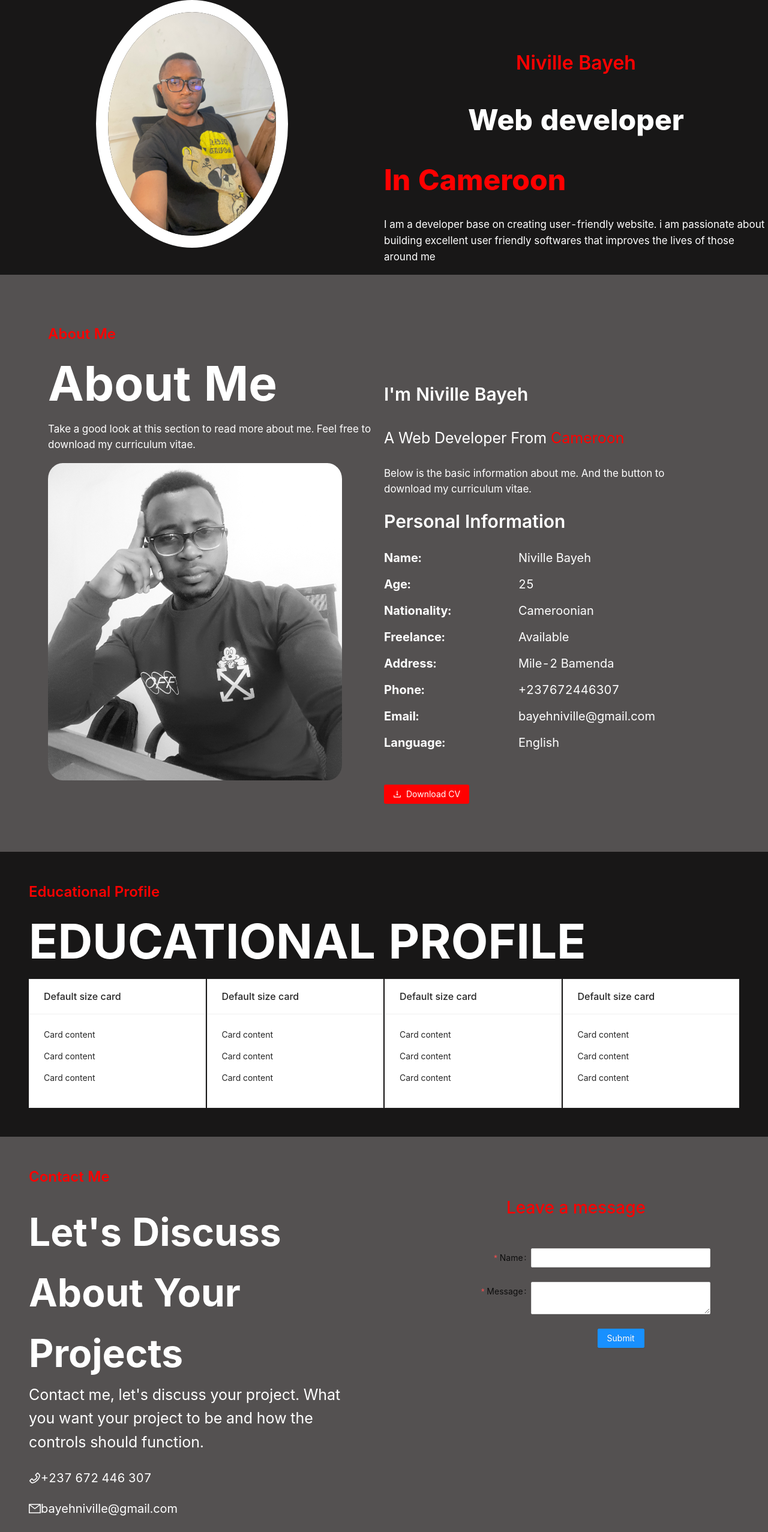
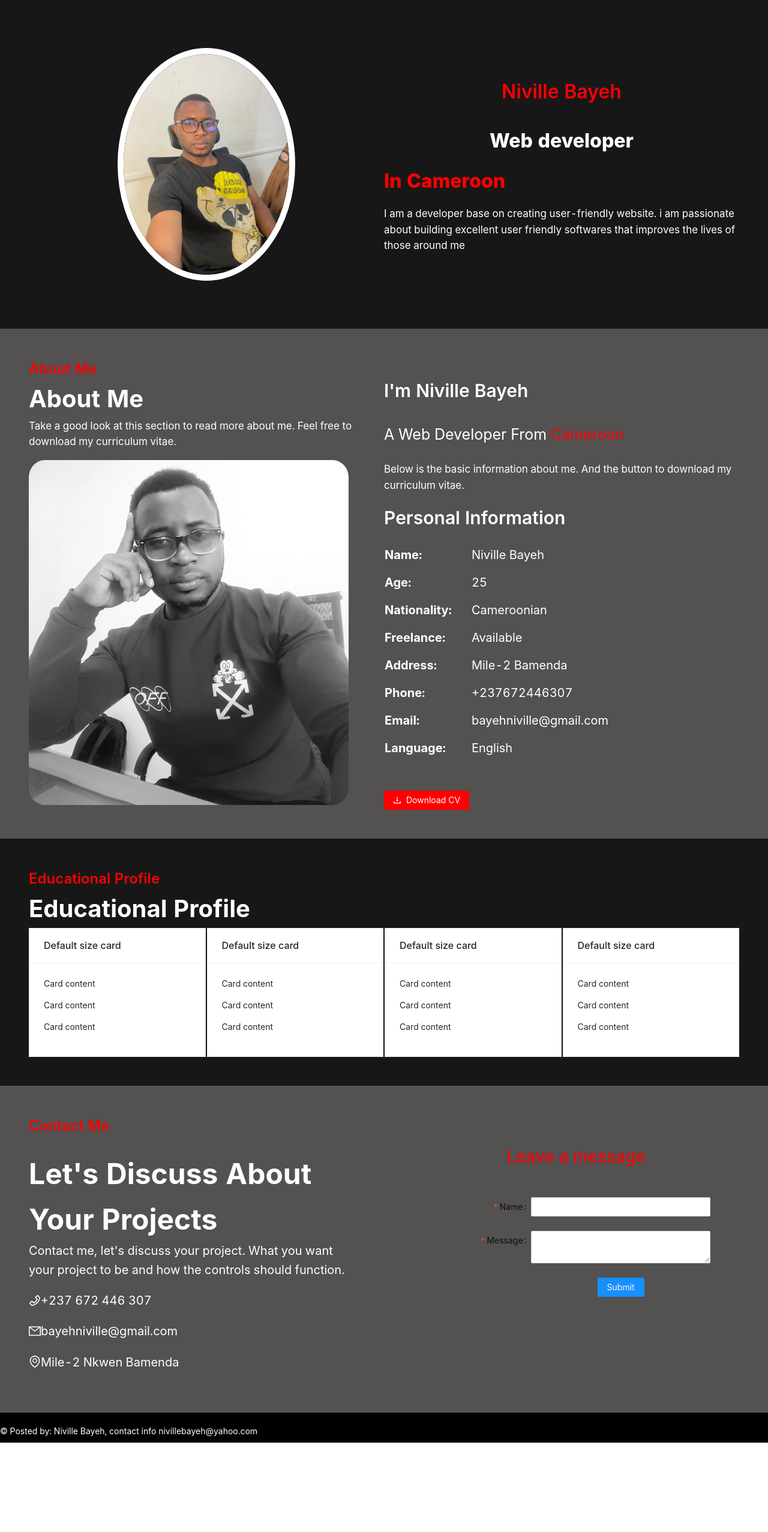
Before and after one commit to Niville-Bayeh/Portfolio, a React (Create React App) app: page / in a window 1280 px wide. Shown: the top 2554 px of the page at 60% size. After the commit the page ends 2405 px from the top, so only its background shows below. Built offline with nearby package versions, Linux system fonts and the light colour scheme.

Commit message:
Added the footer

```diff
--- a/src/App.css
+++ b/src/App.css
@@ -11,6 +11,6 @@
   flex-direction: column;
   align-items: center;
   justify-content: center;
-  font-size: calc(10px + 2vmin);
+  font-size: 4px;
   color: white;
 }
--- a/src/pages/about/about.css
+++ b/src/pages/about/about.css
@@ -1,24 +1,12 @@
-*{
-    margin: 0;
-    padding: 0;
-    box-sizing: border-box;
+.about__me{
+    background-color: rgb(84, 81, 81);
+    padding: 3rem;
 }
 
-.about__me{
-    background-color: rgb(84, 81, 81);
-    padding: 5rem;
-}
 
-.about_left{
-    padding-right: 1rem;
-}
-
-.about_right{
-    padding-right: 1rem;
-}
 
 .contact{
-    margin-top: 6rem;
+    margin-top: 2rem;
 }
 .sm-title{
     color: red;
@@ -29,7 +17,7 @@
 
 }
 .lg-title{
-    font-size: 5rem;
+    font-size: 2.5rem;
     color: #fff;
     font-weight: 700;
     margin-top: 0px;
@@ -43,15 +31,11 @@
     width: 90%;
     border-radius: 5%;
     overflow: hidden;
-    align-items: center;
-    text-align: center;
-    align-content: center;
 
 }
 .a-name{
     color: #fff;
     font-size: 30px;
-    margin-top: 3px;
     font-weight: 600;
 }
 .a-job{
@@ -84,5 +68,5 @@ table{
 }
 
 th{
-    padding-right: 7rem;
+    padding-right: 2rem;
 }
--- a/src/pages/contact/Contact.js
+++ b/src/pages/contact/Contact.js
@@ -34,13 +34,13 @@ function Contact() {
               </p>
             </section>
             <div className="iconsection">
-              <p className="icon-text mb-0">
+              <p className="icon-text">
                 <MailOutlined />
                 bayehniville@gmail.com
               </p>
             </div>
             <section className="iconsection">
-              <p className="icon-text mb-0">
+              <p className="icon-text">
                 <EnvironmentOutlined />
                 Mile-2 Nkwen Bamenda
               </p>
--- a/src/pages/contact/contact.css
+++ b/src/pages/contact/contact.css
@@ -1,16 +1,10 @@
-*{
-    margin: 0;
-    padding: 0;
-    box-sizing: border-box;
-}
-
 .contact__page{
     background-color: rgb(84, 81, 81);
     padding: 3rem;
 }
 
 .sec__title{
-    font-size: 4rem;
+    font-size: 3rem;
     color: #fff;
     font-weight: 700;
     margin-top: 0px;
@@ -18,6 +12,6 @@
 }
 
 .text_1{
-    font-size: 25px;
+    font-size: 20px;
     color: white;
 }
--- /dev/null
+++ b/src/pages/footer/footer.css
@@ -0,0 +1,18 @@
+.footer{
+    height: 50px;
+    width: 100%;
+    background-color: black;
+    display: flex;
+    padding-top: 20px;
+
+}
+
+.footer a{
+    text-decoration: none;
+    color: #fff;
+}
+
+ .footer p{
+   color: white;
+   justify-content: center;
+ }
--- /dev/null
+++ b/src/pages/footer/footer.js
@@ -0,0 +1,15 @@
+import React from 'react'
+import "./footer.css"
+
+function Footer() {
+  return (
+    <>
+     <div className="footer">
+      <p>&#169; Posted by: Niville Bayeh, contact info <a href="www.yahoo.com">nivillebayeh@yahoo.com</a></p>
+    </div>
+    </>
+
+  )
+}
+
+export default Footer;
--- a/src/pages/home/Home.js
+++ b/src/pages/home/Home.js
@@ -5,15 +5,15 @@ import "./home.css";
 import About from "../about/About";
 import Profile from "../profile/Profile";
 import Contact from "../contact/Contact";
+import Footer from "../footer/footer";
+
 
 function Home() {
   return (
     <>
       <Row className="home">
         <Col md={12}>
-          <div className="home__image">
             <img src="/image1.jpg" alt="home" className="image"/>
-          </div>
         </Col>
         <Col md={12}>
           <div className="home_right">
@@ -35,6 +35,7 @@ function Home() {
       <About />
       <Profile />
       <Contact />
+      <Footer/>
     </>
   );
 }
--- a/src/pages/home/home.css
+++ b/src/pages/home/home.css
@@ -1,19 +1,17 @@
 
 .home{
     background-color: rgb(24, 23, 23);
+    padding: 3rem;
 }
+.image{
+    border-radius: 100%;
+    border: 10px solid #fff;
+    width: 50%;
+    display: flex;
+    margin: auto;
+    margin-top: 2rem !important;
+    margin-bottom: 2rem !important;
 
-.home_image{
-   align-items: center;
-   margin-top: 5rem !important;
-}
-
-.home__image img{
-    width: 50%;
-    border-radius: 100%;
-    border: 20px solid #fff;
-    margin: auto;
-    display: block;
 }
 
 .home_right{
@@ -30,13 +28,13 @@
 }
 .job{
     color: white;
-    font-size: 3rem;
+    font-size: 2rem;
     font-weight: 800;
     text-align: center;
 }
 .location{
     color: red;
-    font-size: 3rem;
+    font-size: 2rem;
     font-weight: 800;
 }
 
--- a/src/pages/profile/Profile.js
+++ b/src/pages/profile/Profile.js
@@ -10,7 +10,7 @@ function Profile() {
     <>
       <div className="profile__section">
         <p className="sm-title">Educational Profile</p>
-        <h3 className="lg-title">EDUCATIONAL PROFILE</h3>
+        <h3 className="lg-title">Educational Profile</h3>
         <Row gutter={2}>
           <Col className="gutter-row" md={6}>
             <div style={style}>
--- a/src/pages/profile/profile.css
+++ b/src/pages/profile/profile.css
@@ -1,9 +1,3 @@
-*{
-    margin: 0;
-    padding: 0;
-    box-sizing: border-box;
-}
-
 .profile__section{
     background-color:  rgb(24, 23, 23);
     color: white;
```
